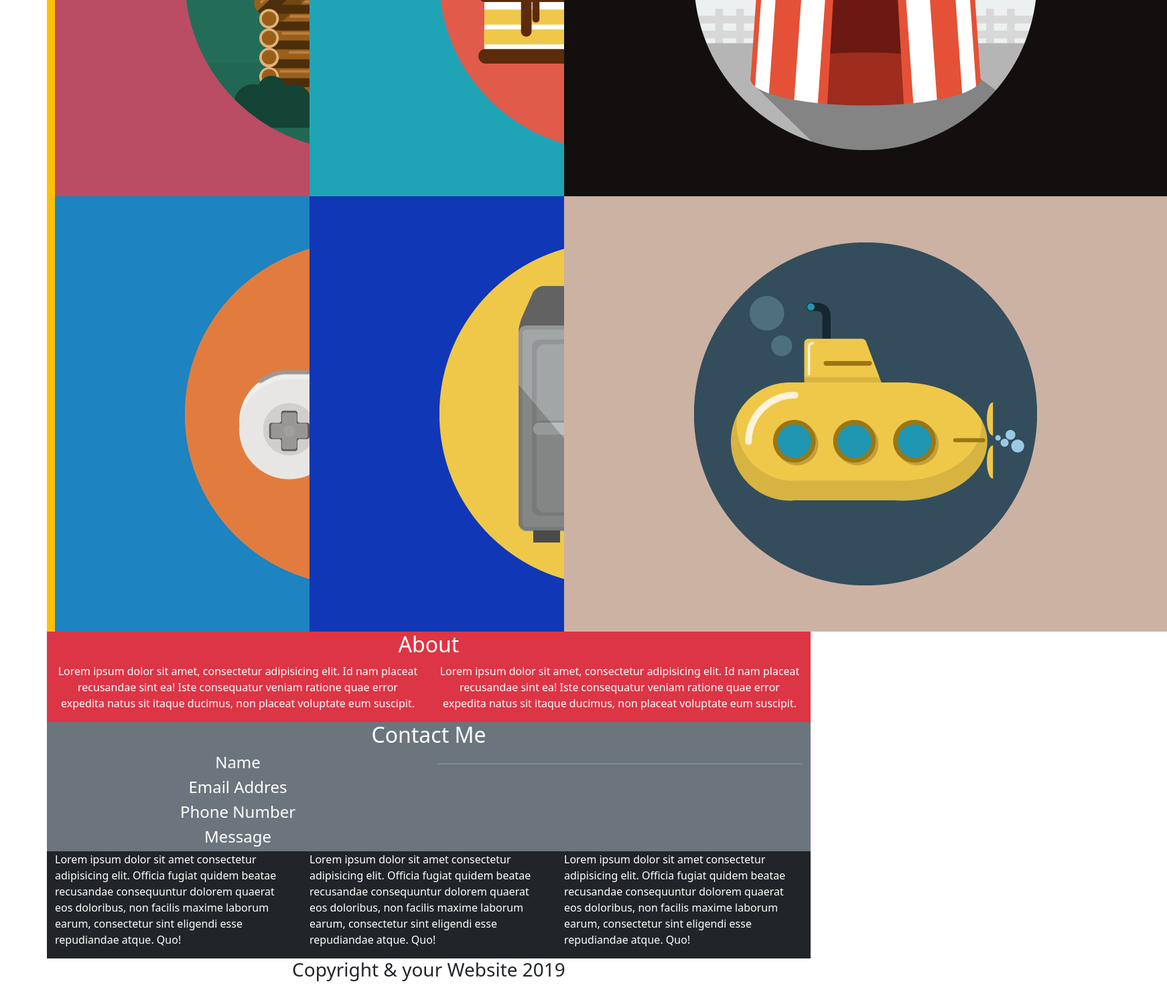
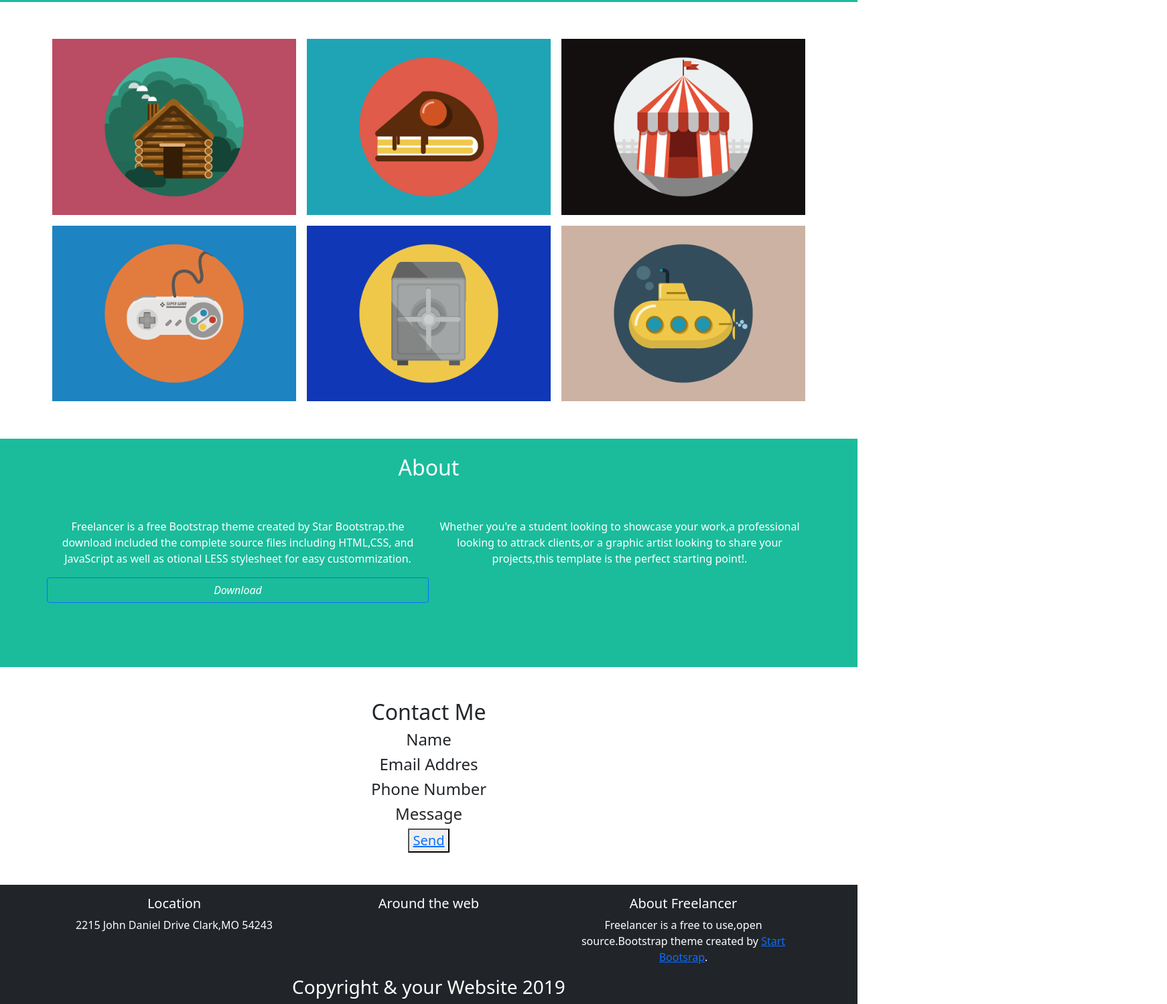
Before and after one commit to Sansone11/html-css-bootstrap-freelancer, a plain HTML site: page index.html in a window 1280 px wide. Shown: the part 499-1998 px from the top of the page at 67% size, 1742 px wide, since content can reach past the window. Before the commit the page ends 1972 px from the top, so only its background shows below. Drawn offline with nearby package versions, Linux system fonts and the light colour scheme.

Commit message:
style-review

```diff
--- a/css/style.css
+++ b/css/style.css
@@ -0,0 +1,33 @@
+*{
+    /* border: solid 1px black; */
+}
+
+:root{
+    --bsf-green:#1ABC9C;
+    --bsf-darker:#2C3E50;
+    --bsf-dark:#3A546D;
+    --bsf-light:#FFFFFF;
+}
+
+
+img{
+    max-width: 100%;
+}
+
+.avatar{
+    max-width: 25%;
+}
+
+.navbar{
+    background-color: var(--bsf-darker);
+}
+
+.hero,.about{
+    background-color: var(--bsf-green);
+    }
+
+i{
+    height: 40px;
+    width: 40px;
+    color: #FFFFFF;
+}
--- a/index.html
+++ b/index.html
@@ -5,6 +5,7 @@
     <meta charset="UTF-8">
     <meta http-equiv="X-UA-Compatible" content="IE=edge">
     <meta name="viewport" content="width=device-width, initial-scale=1.0">
+    <link rel="stylesheet" href="./css/style.css">
     <link href="https://cdn.jsdelivr.net/npm/bootstrap@5.1.3/dist/css/bootstrap.min.css" rel="stylesheet"
         integrity="sha384-1BmE4kWBq78iYhFldvKuhfTAU6auU8tT94WrHftjDbrCEXSU1oBoqyl2QvZ6jIW3" crossorigin="anonymous">
     <title>Bootstrap</title>
@@ -12,8 +13,8 @@
 
 <body>
     <!-- NAVBAR -->
-    <header>
-        <div class="container d-flex justify-content-between bg-primary text-white">
+    <header class="navbar">
+        <div class="container d-flex justify-content-beetwen align-items-center text-white">
             <div class="logo">
                 <h2>Start Bootstraop</h2>
 
@@ -30,68 +31,68 @@
     </header>
     <main>
         <!-- HERO -->
-        <section class="hero text-center"  >
-            <div class="container bg-success text-white">
-                <div class="row ">
-                    <div class="col col-md-align-item-center">
-                        <h1 class="">Start Boostrap</h1>
-                        <figure>
-                            <img src="" alt="">
-                        </figure>
+        <section class="hero  text-center text-white pt-5"  >
+           <div class="container">
+            <div class="row">
+                <div class="col">
+
+                    <img class="avatar" src="img/avatar.svg" alt="avatar">
+                    <h1>Start Boostrap</h1>
+                    <i class="bi bi-star-fill"></i>
+                    <p>Graphic Artist-Web Designer-Illustrator</p>
+                </div>
 
             </div>
 
            </div>
 
-
-            </div>
             <!--PORTFOLIO -->
         </section>
-        <section class="text-center">
-
-            <div class="container">
-               <div class="row bg-warning text-dark">
-                    <div class="col col-md-6 col-lg-4">
+        <section class="portfolio text-center text-white">
+            <h2>Portfolio</h2>
+            <div class="container mb 2 mt 2">
+               <div class="row  row-cols-1 row-cols-md-2 row-cols-lg-3 text-dark">
+                    <div class="col p-2">
                         <img src="img/cabin.png" alt="img-fluid">
                     </div>
-                    <div class="col col-md-6 col-lg-4">
+                    <div class="col p-2">
                         <img src="img/cake.png" alt="img-fluid">
                     </div>
-                    <div class="col col-md-6 col-lg-4">
+                    <div class="col p-2">
                        <img src="img/circus.png" alt="img-fluid">
                     </div>
-                    <div class="col col-md-6 col-lg-4">
+                    <div class="col p-2">
                         <img src="img/game.png" alt="img-fluid">
                     </div>
-                    <div class="col col-md-6 col-lg-4">
+                    <div class="col p-2">
                         <img src="img/safe.png" alt="img-fluid">
                    </div>
-                    <div class="col col-md-6 col-lg-4">
+                    <div class="col p-2">
                         <img src="img/submarine.png" alt="img-fluid">
                     </div>
                 </div>
             </div>
         </section>
         <!-- ABOUT -->
-        <section class="text-center">
+        <section class=" about mt-5 text-center text-white pt-4 pb-5">
+            <h2>About</h2>
             <div class="container">
-                <div class="row bg-danger text-white">
-                    <h2 class="">About</h2>
-                    <div class="col">
-                        <p>Lorem ipsum dolor sit amet, consectetur adipisicing elit. Id nam placeat recusandae sint ea! Iste consequatur veniam ratione quae error expedita natus sit itaque ducimus, non placeat voluptate eum suscipit.</p>
+                <div class="row row-cols-1 row-cols-md-2  text-white py-5">
+                    <div class="col-6 text-left">
+                        <p>Freelancer is a free Bootstrap theme created by Star Bootstrap.the download included the complete source files including HTML,CSS, and JavaScript as well as otional LESS stylesheet for easy custommization.</p>
                     </div>
-                    <div class="col">
-                        <p>Lorem ipsum dolor sit amet, consectetur adipisicing elit. Id nam placeat recusandae sint ea! Iste consequatur veniam ratione quae error expedita natus sit itaque ducimus, non placeat voluptate eum suscipit.</p>
+                    <div class="col-6 text-left">
+                        <p>Whether you're a student looking to showcase your work,a professional looking to attrack clients,or a graphic artist looking to share your projects,this template is the perfect starting point!.</p>
                     </div>
-
+                    <button class="btn btn-outline-primary"><i class="bi bi-download"> Download</i></button>
                 </div>
 
             </div>
         </section>
         <!-- CONTACT ME -->
-        <section class="text-center">
+        <section class="contact text-center mt-5">
             <div class="container">
-                <div class="row bg-secondary text-white">
+                <div class="row fs-5 row-cols-1 row-cols-md text-left  ">
                     <h2>Contact Me</h2>
                     <div class="col">
 
@@ -105,7 +106,7 @@
 
                     </div>
                     <div class="col">
-                        <hr>
+                        <button><a href="#">Send</a></button>
 
                     </div>
 
@@ -114,33 +115,49 @@
             </div>
         </section>
     </main>
+     <!-- FOOTER -->
+    <section class="end bg-dark text-white mt-5 pt-3 ">
         <footer>
-        <!-- FOOTER -->
-        <div class="container">
-            <div class="row bg-dark text-white">
+            <div class="container text-center ">
+                <div class="row row-cols 1 row-cols-md-3 ">
                     <div class="col">
-                    <p> Lorem ipsum dolor sit amet consectetur adipisicing elit. Officia fugiat quidem beatae recusandae consequuntur dolorem quaerat eos doloribus, non facilis maxime laborum earum, consectetur sint eligendi esse repudiandae atque. Quo!</p>
+                        <h5>Location</h5>
+                        <address>2215 John Daniel Drive Clark,MO 54243</address>
                     </div>
                     <div class="col">
-                    <p> Lorem ipsum dolor sit amet consectetur adipisicing elit. Officia fugiat quidem beatae recusandae consequuntur dolorem quaerat eos doloribus, non facilis maxime laborum earum, consectetur sint eligendi esse repudiandae atque. Quo!</p>
+                        <h5>Around the web</h5>
+                        <ul class="d-flex list-unstyled text-white">
+                            <li><i class="bi bi-facebook"></i></li>
+                            <li><i class="bi bi-google"></i></li>
+                            <li><i class="bi bi-twitter"></i></li>
+                            <li><i class="bi bi-linkedin"></i></li>
+                        </ul>
                     </div>
                     <div class="col">
-                    <p> Lorem ipsum dolor sit amet consectetur adipisicing elit. Officia fugiat quidem beatae recusandae consequuntur dolorem quaerat eos doloribus, non facilis maxime laborum earum, consectetur sint eligendi esse repudiandae atque. Quo!</p>
+                        <h5>About Freelancer</h5>
+                        <p>Freelancer is a free to use,open source.Bootstrap theme created by <a href="#">Start Bootsrap</a>.</p>
                     </div>
 
                 </div>
                 <!-- COPYRIGHT -->
-            <div class="container">
+                <div class="container text-center">
                     <div class="row">
-                    <h3 class="text-center">Copyright & your Website 2019</h3>
+                        <div class="col">
+
+                            <h3 class="">Copyright & your Website 2019</h3>
+
                         </div>
 
+                    </div>
                 </div>
 
 
             </div>
 
         </footer>
+
+    </section>
+
 </body>
 
 </html>
```
Lines whose indentation alone changed are shown as unchanged.
